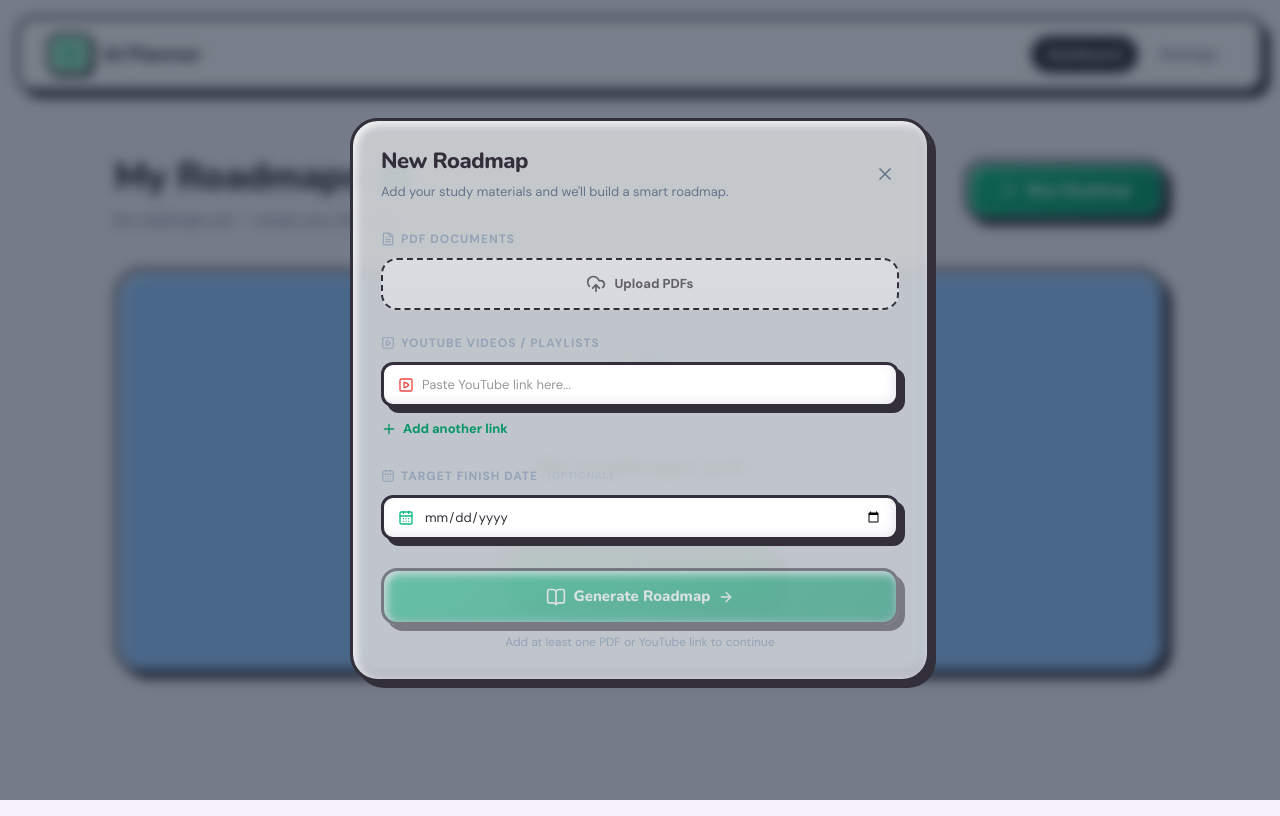
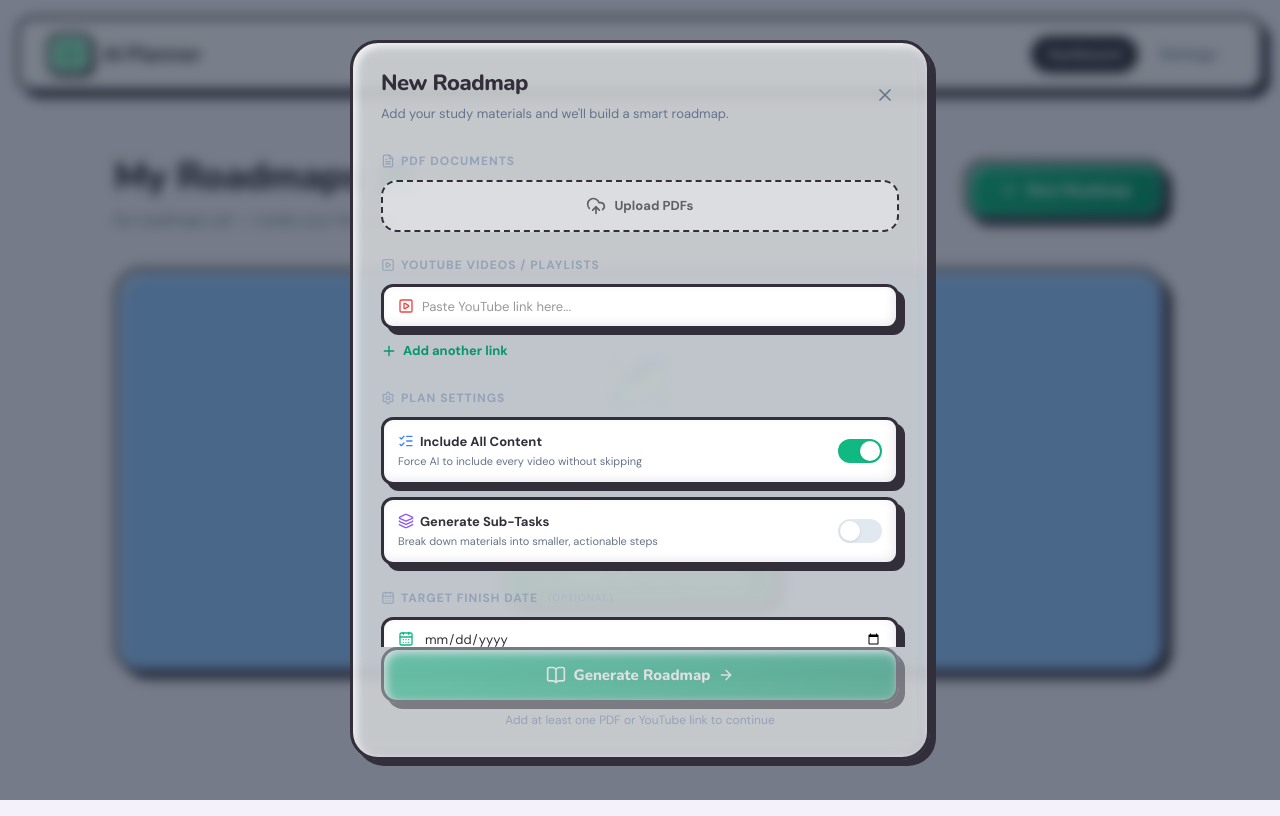
Before and after one commit to UmutYLCN/AI-planner, a Next.js app in the folder frontend/: page /dashboard in a window 1280 px wide. Both pictures are taken after a click on the button "New Roadmap". Built offline with nearby package versions, Linux system fonts and the light colour scheme.

Commit message:
feat: add strict mode and granularity settings to roadmap generation and UI

```diff
--- a/frontend/src/components/CreateWizard.tsx
+++ b/frontend/src/components/CreateWizard.tsx
@@ -4,6 +4,7 @@ import { motion, AnimatePresence } from "framer-motion";
 import {
   X, UploadCloud, PlaySquare, Plus, Loader2,
   FileText, ArrowRight, BookOpen, CalendarDays,
+  Settings, Layers, ListChecks
 } from "lucide-react";
 import { db } from "@/lib/db";
 import { useRouter } from "next/navigation";
@@ -18,6 +19,8 @@ export default function CreateWizard({ onClose, onCreated }: Props) {
   const [pdfFiles, setPdfFiles] = useState<File[]>([]);
   const [youtubeUrls, setYoutubeUrls] = useState<string[]>([""]);
   const [targetDate, setTargetDate] = useState("");
+  const [strictMode, setStrictMode] = useState(true);
+  const [granularity, setGranularity] = useState("macro");
   const [isLoading, setIsLoading] = useState(false);
   const [loadingMsg, setLoadingMsg] = useState("Analyzing your materials...");
   const fileInputRef = useRef<HTMLInputElement>(null);
@@ -57,6 +60,8 @@ export default function CreateWizard({ onClose, onCreated }: Props) {
       pdfFiles.forEach(f => formData.append("files", f));
       formData.append("youtube_urls", JSON.stringify(validUrls));
       if (targetDate) formData.append("target_date", targetDate);
+      formData.append("strict_mode", strictMode.toString());
+      formData.append("granularity", granularity);
 
       const res = await fetch("http://localhost:8000/api/plan", {
         method: "POST",
@@ -245,6 +250,58 @@ export default function CreateWizard({ onClose, onCreated }: Props) {
             </div>
           </div>
 
+          {/* ── Plan Settings ── */}
+          <div>
+            <div style={{ fontSize: 12, fontWeight: 800, color: "#94a3b8", textTransform: "uppercase", letterSpacing: 1, marginBottom: 10, display: "flex", alignItems: "center", gap: 6 }}>
+              <Settings className="w-3.5 h-3.5" /> Plan Settings
+            </div>
+            <div style={{ display: "flex", flexDirection: "column", gap: 12 }}>
+              <div className="clay-card" style={{ display: "flex", alignItems: "center", justifyContent: "space-between", padding: "12px 14px", borderRadius: 12, background: "white" }}>
+                <div>
+                  <div style={{ fontSize: 13, fontWeight: 700, color: "var(--navy)", display: "flex", alignItems: "center", gap: 6 }}>
+                    <ListChecks className="w-4 h-4" style={{ color: "#3b82f6" }} />
+                    Include All Content
+                  </div>
+                  <div style={{ fontSize: 11, color: "#64748b", marginTop: 2 }}>Force AI to include every video without skipping</div>
+                </div>
+                <button
+                  onClick={() => setStrictMode(!strictMode)}
+                  style={{
+                    background: strictMode ? "var(--green)" : "#e2e8f0",
+                    border: "none", cursor: "pointer", width: 44, height: 24, borderRadius: 12,
+                    display: "flex", alignItems: "center", padding: 2,
+                    justifyContent: strictMode ? "flex-end" : "flex-start",
+                    transition: "all 0.2s"
+                  }}
+                >
+                  <div style={{ width: 20, height: 20, background: "white", borderRadius: "50%", boxShadow: "0 1px 3px rgba(0,0,0,0.1)" }} />
+                </button>
+              </div>
+
+              <div className="clay-card" style={{ display: "flex", alignItems: "center", justifyContent: "space-between", padding: "12px 14px", borderRadius: 12, background: "white" }}>
+                <div>
+                  <div style={{ fontSize: 13, fontWeight: 700, color: "var(--navy)", display: "flex", alignItems: "center", gap: 6 }}>
+                    <Layers className="w-4 h-4" style={{ color: "#8b5cf6" }} />
+                    Generate Sub-Tasks
+                  </div>
+                  <div style={{ fontSize: 11, color: "#64748b", marginTop: 2 }}>Break down materials into smaller, actionable steps</div>
+                </div>
+                <button
+                  onClick={() => setGranularity(g => g === "macro" ? "micro" : "macro")}
+                  style={{
+                    background: granularity === "micro" ? "var(--green)" : "#e2e8f0",
+                    border: "none", cursor: "pointer", width: 44, height: 24, borderRadius: 12,
+                    display: "flex", alignItems: "center", padding: 2,
+                    justifyContent: granularity === "micro" ? "flex-end" : "flex-start",
+                    transition: "all 0.2s"
+                  }}
+                >
+                  <div style={{ width: 20, height: 20, background: "white", borderRadius: "50%", boxShadow: "0 1px 3px rgba(0,0,0,0.1)" }} />
+                </button>
+              </div>
+            </div>
+          </div>
+
           {/* ── Target Date (optional) ── */}
           <div>
             <div style={{ fontSize: 12, fontWeight: 800, color: "#94a3b8", textTransform: "uppercase", letterSpacing: 1, marginBottom: 10, display: "flex", alignItems: "center", gap: 6 }}>
```
Also changed, not shown: 2 other files (tests, documents, lock files or other folders).
